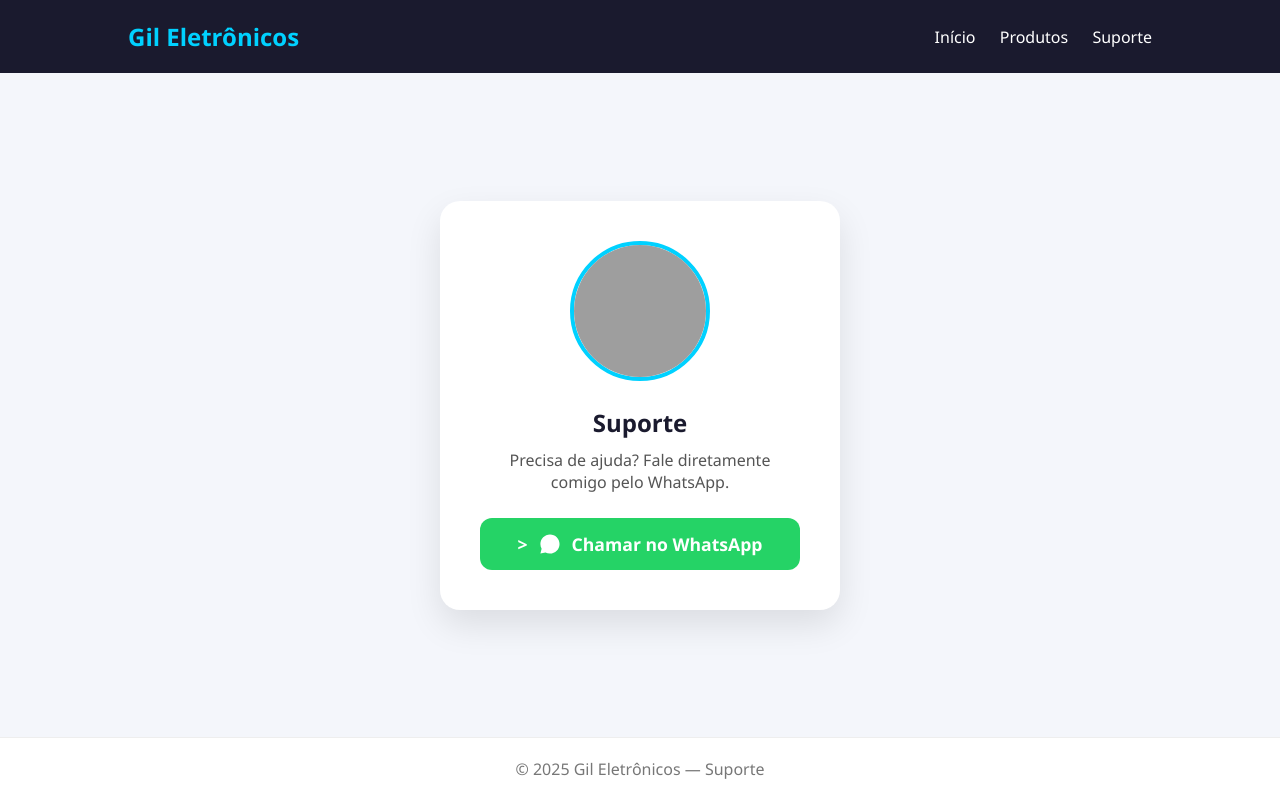
After one commit to carlos400junior-sys/gil-eletronicos, a Flask app: page /suporte in a window 1280 px wide. The commit adds this page. Run offline with Flask 3, Linux system fonts and the light colour scheme; some libraries are stand-ins or nearby versions; grey boxes are pictures that could not be loaded.

```diff
--- a/app.py
+++ b/app.py
@@ -1,95 +1,116 @@
 from flask import Flask, render_template, request, jsonify
 from flask_cors import CORS
-import sqlite3
 import os
-BASE_DIR = os.path.dirname(os.path.abspath(__file__))
-DB_PATH = os.path.join(BASE_DIR, 'gil_eletronicos.db')
-
+import psycopg2
+from psycopg2.extras import RealDictCursor
 
 app = Flask(__name__)
 CORS(app)
 
-# Função para iniciar o banco de dados
+# =====================================================
+# CONFIGURAÇÃO DO BANCO POSTGRES (RENDER)
+# =====================================================
+DATABASE_URL = os.environ.get("DATABASE_URL")
+
+def get_db_connection():
+    return psycopg2.connect(
+        DATABASE_URL,
+        cursor_factory=RealDictCursor
+    )
+
+# =====================================================
+# CRIA TABELA AUTOMATICAMENTE
+# =====================================================
 def init_db():
-    conn = sqlite3.connect(DB_PATH)
-    cursor = conn.cursor()
-    cursor.execute('''
+    conn = get_db_connection()
+    cur = conn.cursor()
+    cur.execute("""
         CREATE TABLE IF NOT EXISTS produtos (
-            id INTEGER PRIMARY KEY AUTOINCREMENT,
+            id SERIAL PRIMARY KEY,
             nome TEXT NOT NULL,
             categoria TEXT NOT NULL,
-            preco REAL NOT NULL,
+            preco NUMERIC NOT NULL,
             descricao TEXT
-        )
-    ''')
+        );
+    """)
     conn.commit()
+    cur.close()
     conn.close()
 
-# --- ROTAS PARA OS ARQUIVOS HTML ---
-
+# =====================================================
+# ROTAS HTML
+# =====================================================
 @app.route('/')
 def index():
-    # Isso procura o arquivo 'index.html' dentro da pasta 'templates'
     return render_template('index.html')
 
 @app.route('/cadastro')
 def pagina_cadastro():
-    # Isso procura o arquivo 'cadastro.html' dentro da pasta 'templates'
     return render_template('cadastro.html')
-
-@app.route('/lista_produtos')
-def lista_produtos():
-    return render_template('index.html') # Usaremos a index como vitrine
 
 @app.route('/produtos')
 def pagina_produtos():
     return render_template('produtos.html')
 
+@app.route('/suporte')
+def suporte():
+    return render_template('suporte.html')
+
+# =====================================================
+# API - LISTAR PRODUTOS
+# =====================================================
 @app.route('/api/produtos')
 def api_produtos():
     search = request.args.get('search', '')
-    conn = sqlite3.connect(DB_PATH)
-    conn.row_factory = sqlite3.Row # Permite acessar colunas pelo nome
-    cursor = conn.cursor()
+
+    conn = get_db_connection()
+    cur = conn.cursor()
 
     if search:
-        cursor.execute("SELECT * FROM produtos WHERE nome LIKE ?", ('%' + search + '%',))
+        cur.execute(
+            "SELECT * FROM produtos WHERE nome ILIKE %s",
+            ('%' + search + '%',)
+        )
     else:
-        cursor.execute("SELECT * FROM produtos")
+        cur.execute("SELECT * FROM produtos")
 
-    produtos = [dict(row) for row in cursor.fetchall()]
+    produtos = cur.fetchall()
+    cur.close()
     conn.close()
+
     return jsonify(produtos)
 
-
-# --- ROTA DE API PARA SALVAR NO BANCO ---
-
+# =====================================================
+# API - CADASTRAR PRODUTO
+# =====================================================
 @app.route('/cadastrar', methods=['POST'])
 def cadastrar():
     dados = request.json
 
-    nome = dados.get('nome')
-    categoria = dados.get('categoria')
-    preco = dados.get('preco')
-    descricao = dados.get('descricao')
+    try:
+        conn = get_db_connection()
+        cur = conn.cursor()
+        cur.execute("""
+            INSERT INTO produtos (nome, categoria, preco, descricao)
+            VALUES (%s, %s, %s, %s)
+        """, (
+            dados.get('nome'),
+            dados.get('categoria'),
+            dados.get('preco'),
+            dados.get('descricao')
+        ))
+        conn.commit()
+        cur.close()
+        conn.close()
 
-    try:
-        conn = sqlite3.connect(DB_PATH)
-        cursor = conn.cursor()
-        cursor.execute(
-            '''
-            INSERT INTO produtos (nome, categoria, preco, descricao)
-            VALUES (?, ?, ?, ?)
-            ''',
-            (nome, categoria, preco, descricao)
-        )
-        conn.commit()
-        conn.close()
-        return jsonify({"mensagem": "Sucesso!"}), 201
+        return jsonify({"mensagem": "Produto cadastrado com sucesso"}), 201
 
     except Exception as e:
         return jsonify({"erro": str(e)}), 400
 
+# =====================================================
+# START
+# =====================================================
 if __name__ == '__main__':
     init_db()
     app.run()
--- a/templates/cadastro.html
+++ b/templates/cadastro.html
@@ -198,6 +198,7 @@
       <li><a href="/">Início</a></li>
       <li><a href="/cadastro">Cadastrar Produto</a></li>
       <li><a href="/produtos">Produtos Cadastrados</a></li>
+      <li><a href="/suporte">Suporte</a></li>
     </ul>
   </nav>
 </header>
--- a/templates/index.html
+++ b/templates/index.html
@@ -94,6 +94,7 @@
       <li><a href="/">Início</a></li>
       <li><a href="/cadastro">Cadastrar Produto</a></li>
       <li><a href="/produtos">Produtos Cadastrados</a></li>
+      <li><a href="/suporte">Suporte</a></li>
     </ul>
   </nav>
 </header>
--- a/templates/produtos.html
+++ b/templates/produtos.html
@@ -62,6 +62,7 @@
       <li><a href="/">Início</a></li>
       <li><a href="/cadastro">Cadastrar Produto</a></li>
       <li><a href="/produtos">Produtos Cadastrados</a></li>
+      <li><a href="/suporte">Suporte</a></li>
     </ul>
   </nav>
 </header>
--- /dev/null
+++ b/templates/suporte.html
@@ -0,0 +1,165 @@
+<!DOCTYPE html>
+<html lang="pt-br">
+<head>
+  <meta charset="UTF-8">
+  <meta name="viewport" content="width=device-width, initial-scale=1.0">
+  <title>Suporte - Gil Eletrônicos</title>
+
+  <style>
+    :root {
+      --primary: #25D366;
+      --dark-blue: #1a1a2e;
+      --bg: #f4f6fb;
+    }
+
+    * {
+      margin: 0;
+      padding: 0;
+      box-sizing: border-box;
+      font-family: 'Segoe UI', Roboto, Arial, sans-serif;
+    }
+
+    body {
+      background: var(--bg);
+      min-height: 100vh;
+      display: flex;
+      flex-direction: column;
+    }
+
+    header {
+      background: var(--dark-blue);
+      padding: 20px 10%;
+    }
+
+    .menu {
+      display: flex;
+      justify-content: space-between;
+      align-items: center;
+    }
+
+    .logo {
+      color: #00d1ff;
+      font-size: 1.5rem;
+      font-weight: 800;
+    }
+
+    .menu a {
+      color: #fff;
+      text-decoration: none;
+      margin-left: 20px;
+    }
+
+    main {
+      flex: 1;
+      display: flex;
+      justify-content: center;
+      align-items: center;
+      padding: 40px 20px;
+    }
+
+    .card {
+      background: #fff;
+      padding: 40px;
+      border-radius: 20px;
+      max-width: 400px;
+      width: 100%;
+      text-align: center;
+      box-shadow: 0 15px 35px rgba(0,0,0,.1);
+    }
+
+    .foto {
+      width: 140px;
+      height: 140px;
+      border-radius: 50%;
+      object-fit: cover;
+      margin-bottom: 20px;
+      border: 4px solid #00d1ff;
+    }
+
+    h2 {
+      margin-bottom: 10px;
+      color: var(--dark-blue);
+    }
+
+    p {
+      color: #555;
+      margin-bottom: 25px;
+    }
+
+    .btn-whats {
+      display: flex;
+      align-items: center;
+      justify-content: center;
+      gap: 10px;
+      background: var(--primary);
+      color: #fff;
+      padding: 14px;
+      border-radius: 12px;
+      font-size: 1.1rem;
+      text-decoration: none;
+      font-weight: 600;
+      transition: .3s;
+    }
+
+    .btn-whats:hover {
+      transform: scale(1.05);
+      box-shadow: 0 8px 20px rgba(37,211,102,.4);
+    }
+
+    footer {
+      text-align: center;
+      padding: 20px;
+      color: #777;
+      background: #fff;
+      border-top: 1px solid #eee;
+    }
+  </style>
+</head>
+
+<body>
+
+<header>
+  <nav class="menu">
+    <span class="logo">Gil Eletrônicos</span>
+    <div>
+      <a href="/">Início</a>
+      <a href="/produtos">Produtos</a>
+      <a href="/suporte">Suporte</a>
+    </div>
+  </nav>
+</header>
+
+<main>
+  <div class="card">
+
+    <!-- FOTO (troque o arquivo depois) -->
+    <img src="{{ url_for('static', filename='suporte.jpg') }}" class="foto" alt="Foto do Suporte">
+
+    <h2>Suporte</h2>
+    <p>Precisa de ajuda? Fale diretamente comigo pelo WhatsApp.</p>
+
+    <a
+
+  href="https://wa.me/5581991644068"
+  target="_blank"
+  class="btn-whats"
+>
+
+    >
+      <!-- ÍCONE WHATSAPP -->
+      <svg xmlns="http://www.w3.org/2000/svg" viewBox="0 0 32 32" width="24" height="24" fill="#fff">
+        <path d="M19.11 17.44c-.29-.15-1.7-.84-1.96-.93-.26-.1-.45-.15-.64.15-.19.29-.74.93-.91 1.12-.17.19-.34.22-.63.07-.29-.15-1.23-.45-2.34-1.44-.86-.77-1.44-1.72-1.61-2.01-.17-.29-.02-.45.13-.6.14-.14.29-.34.43-.51.14-.17.19-.29.29-.48.1-.19.05-.36-.02-.51-.07-.15-.64-1.55-.88-2.13-.23-.55-.47-.48-.64-.49-.17-.01-.36-.01-.55-.01-.19 0-.51.07-.78.36-.27.29-1.02 1-.02 2.44 1 1.44 1.97 2.83 4.78 3.97 2.81 1.14 2.81.76 3.32.71.51-.05 1.7-.69 1.94-1.36.24-.67.24-1.24.17-1.36-.07-.12-.26-.19-.55-.34z"/>
+        <path d="M16.02 3.2c-7.1 0-12.82 5.73-12.82 12.82 0 2.26.59 4.38 1.63 6.22L3.2 28.8l6.7-1.58c1.78.97 3.82 1.52 5.99 1.52 7.1 0 12.82-5.73 12.82-12.82S23.12 3.2 16.02 3.2z"/>
+      </svg>
+      Chamar no WhatsApp
+    </a>
+
+  </div>
+</main>
+
+<footer>
+  © 2025 Gil Eletrônicos — Suporte
+</footer>
+
+</body>
+</html>
```
Also changed, not shown: requirements.txt (+9 -3 lines).
